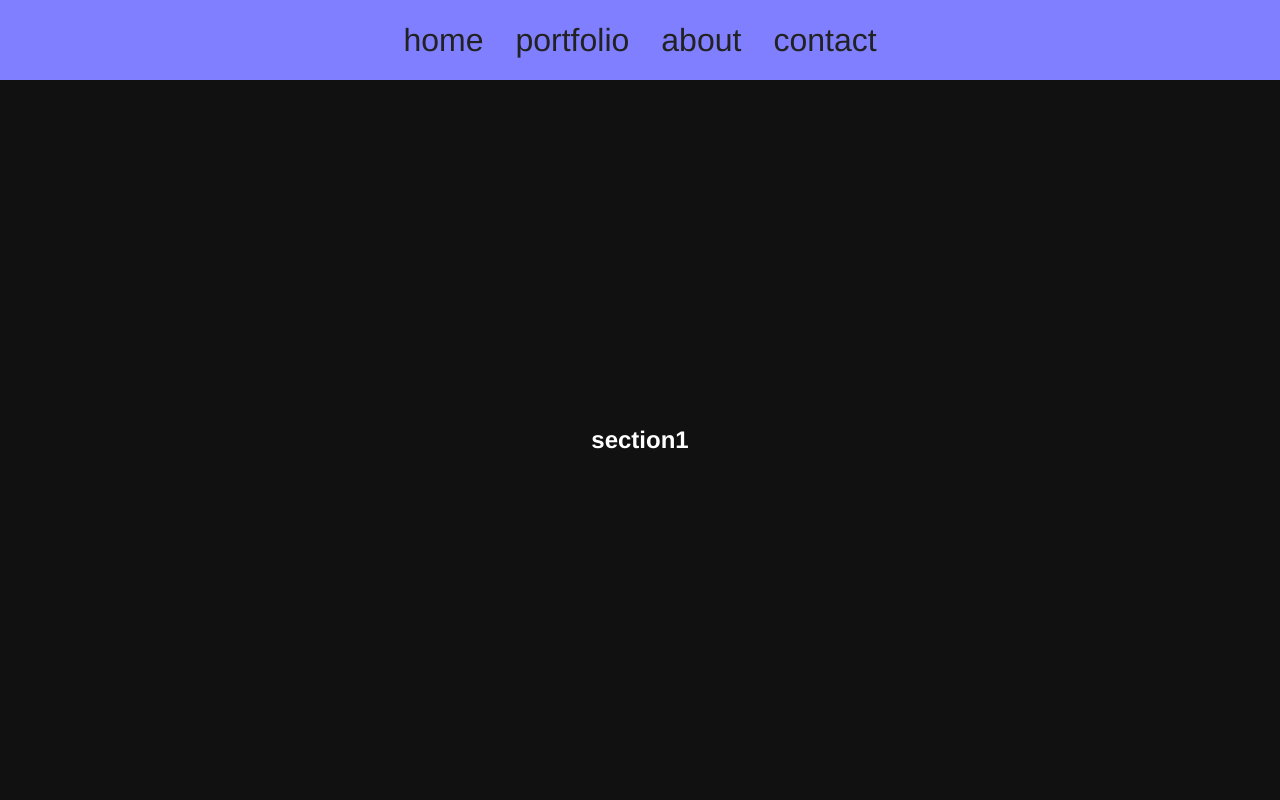
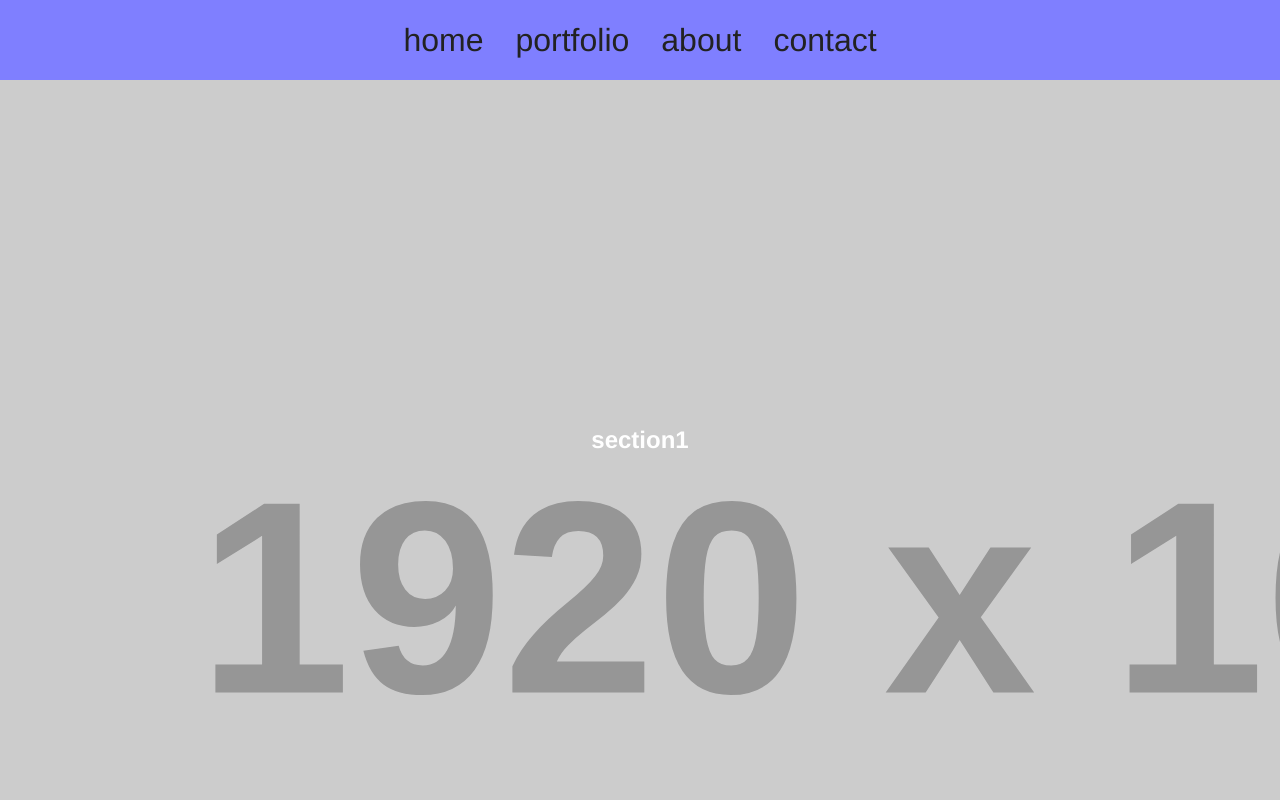
Before and after one commit to teaalivehd/firemonkey2021, a Vue app: page /#/ in a window 1280 px wide. Shown: the top 800 px of the page. Built offline with nearby package versions, Linux system fonts and the light colour scheme.

Commit message:
edit section

```diff
--- a/src/views/Home.vue
+++ b/src/views/Home.vue
@@ -10,7 +10,6 @@
 @import '../css/style.styl'
 
 .home
-  background-color #333
   section
     flexCenter()
     size(100%,remHeight)
@@ -19,7 +18,8 @@
       color #fff
 
   section:nth-of-type(1)
-    background-color #111
+    background-color transparent
+    opacity value
   section:nth-of-type(2)
     background-color #222
 
```
